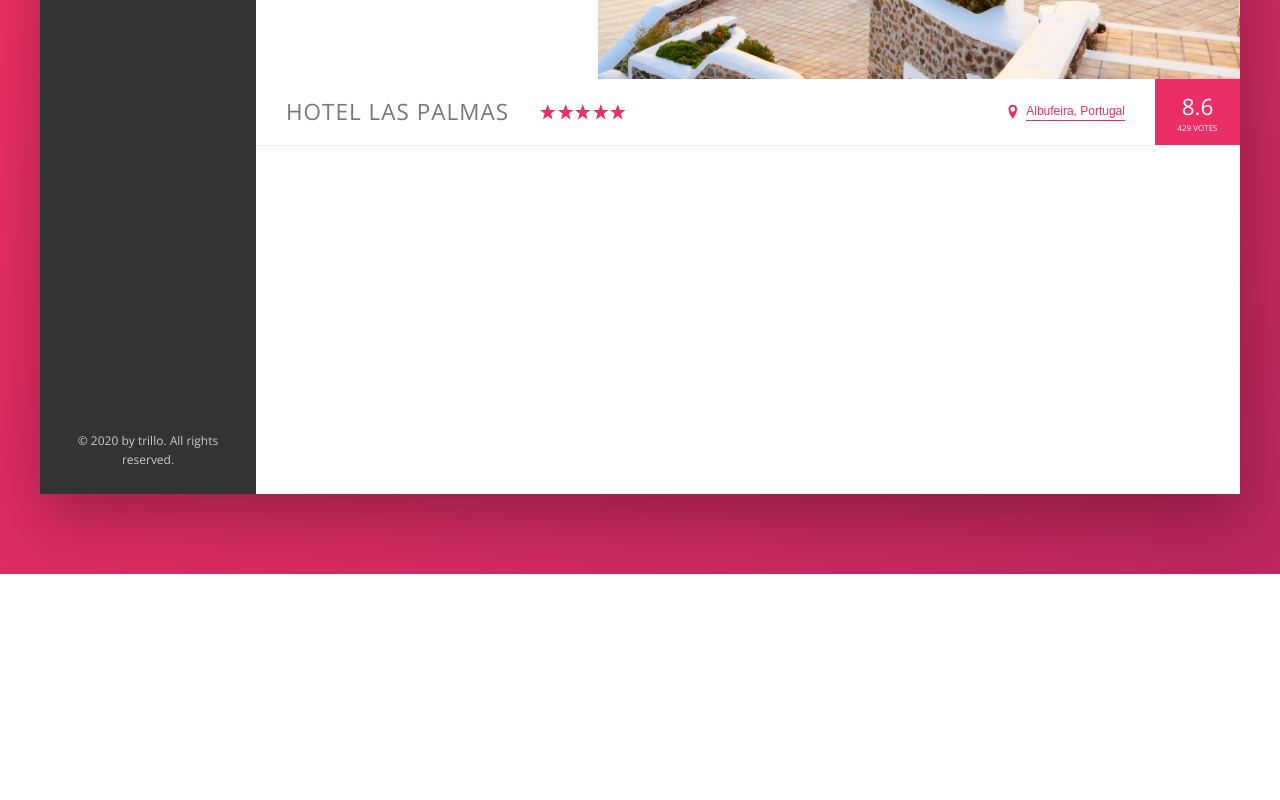
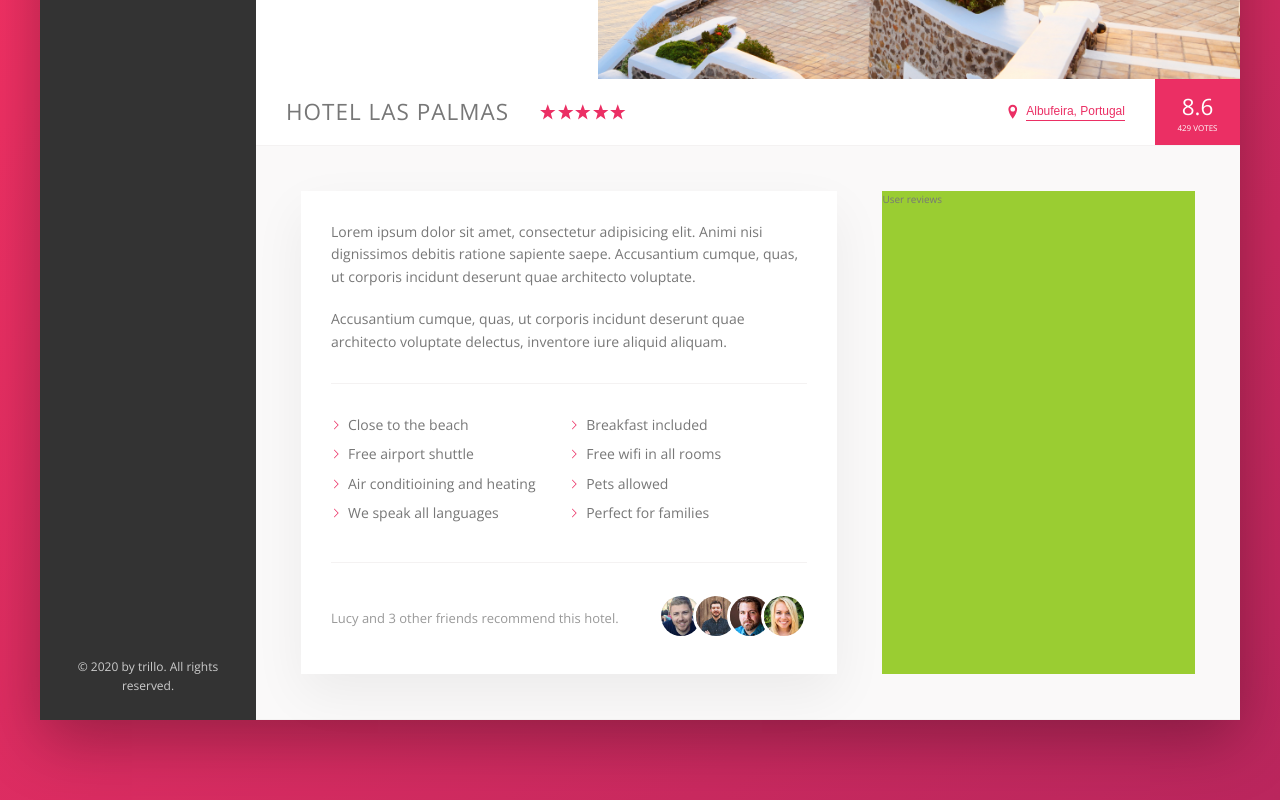
Before and after one commit to tlorent/advancedcss-trillo, a website: page index.html in a window 1280 px wide. Shown: the part 456-1256 px from the top of the page. Before the commit the page ends 1030 px from the top, so only its background shows below. Drawn offline with nearby package versions, Linux system fonts and the light colour scheme.

Commit message:
feat: Add hotel description.

```diff
--- a/index.html
+++ b/index.html
@@ -151,6 +151,59 @@
               <div class="overview__rating-count">429 votes</div>
             </div>
           </div>
+
+          <div class="detail">
+            <div class="description">
+              <p class="paragraph">
+                Lorem ipsum dolor sit amet, consectetur adipisicing elit. Animi
+                nisi dignissimos debitis ratione sapiente saepe. Accusantium
+                cumque, quas, ut corporis incidunt deserunt quae architecto
+                voluptate.
+              </p>
+              <p class="paragraph">
+                Accusantium cumque, quas, ut corporis incidunt deserunt quae
+                architecto voluptate delectus, inventore iure aliquid aliquam.
+              </p>
+              <ul class="list">
+                <li class="list__item">Close to the beach</li>
+                <li class="list__item">Breakfast included</li>
+                <li class="list__item">Free airport shuttle</li>
+                <li class="list__item">Free wifi in all rooms</li>
+                <li class="list__item">Air conditioining and heating</li>
+                <li class="list__item">Pets allowed</li>
+                <li class="list__item">We speak all languages</li>
+                <li class="list__item">Perfect for families</li>
+              </ul>
+              <div class="recommend">
+                <p class="recommend__count">
+                  Lucy and 3 other friends recommend this hotel.
+                </p>
+                <div class="recommend_friends">
+                  <img
+                    src="img/user-3.jpg"
+                    alt="Friend 1"
+                    class="recommend__photo"
+                  />
+                  <img
+                    src="img/user-4.jpg"
+                    alt="Friend 2"
+                    class="recommend__photo"
+                  />
+                  <img
+                    src="img/user-5.jpg"
+                    alt="Friend 3"
+                    class="recommend__photo"
+                  />
+                  <img
+                    src="img/user-6.jpg"
+                    alt="Friend 4"
+                    class="recommend__photo"
+                  />
+                </div>
+              </div>
+            </div>
+            <div class="user-reviews">User reviews</div>
+          </div>
         </main>
       </div>
     </div>
--- a/sass/_base.scss
+++ b/sass/_base.scss
@@ -15,6 +15,9 @@
   --color-grey-dark-3: #999;
 
   --shadow-dark: 0 2rem 6rem rgba(0, 0, 0, 0.3);
+  --shadow-light: 0 2rem 5rem rgba(0, 0, 0, 0.06);
+
+  --line: 1px solid var(--color-grey-light-2);
 }
 
 * {
--- a/sass/_components.scss
+++ b/sass/_components.scss
@@ -189,7 +189,7 @@
 // HOTEL OVERVIEW
 .overview {
   display: flex;
-  border-bottom: 1px solid var(--color-grey-light-2);
+  border-bottom: var(--line);
   align-items: center;
 
   &__heading {
@@ -284,3 +284,72 @@
     box-shadow: none;
   }
 }
+
+// PARAGRAPH
+.paragraph:not(:last-of-type) {
+  margin-bottom: 2rem;
+}
+
+// LIST
+.list {
+  list-style: none;
+  margin: 3rem 0;
+  padding: 3rem 0;
+  border-top: var(--line);
+  border-bottom: var(--line);
+
+  display: flex;
+  flex-wrap: wrap;
+
+  &__item {
+    flex: 0 0 50%;
+    margin-bottom: 0.7rem;
+  }
+
+  &__item::before {
+    content: "";
+    display: inline-block;
+    height: 1rem;
+    width: 1rem;
+    margin-right: 0.7rem;
+
+    // older browsers
+    // background-image: url("../img/chevron-thin-right.svg");
+    // background-size: cover;
+
+    // newer browsers -- masks
+    background-color: var(--color-primary);
+    -webkit-mask-image: url("../img/chevron-thin-right.svg");
+    mask-image: url("../img/chevron-thin-right.svg");
+    -webkit-mask-size: cover;
+    mask-size: cover;
+  }
+}
+
+// RECOMMEND
+.recommend {
+  font-size: 1.3rem;
+  color: var(--color-grey-dark-3);
+  display: flex;
+  align-items: center;
+
+  &__photo {
+    /* why content-box? otherwise the border is calculated with
+      the total size of the element and it will seem like the
+      image is smaller with the border attached to it.
+     */
+    box-sizing: content-box;
+    height: 4rem;
+    width: 4rem;
+    border-radius: 50%;
+    border: 3px solid #fff;
+
+    &:not(:last-child) {
+      margin-right: -1.5rem;
+    }
+  }
+
+  &__count {
+    margin-right: auto;
+  }
+}
--- a/sass/_layout.scss
+++ b/sass/_layout.scss
@@ -11,7 +11,7 @@
   font-size: 1.4rem;
   height: 7rem;
   background-color: #fff;
-  border-bottom: 1px solid var(--color-grey-light-2);
+  border-bottom: var(--line);
 
   display: flex;
   justify-content: space-between;
@@ -34,6 +34,25 @@
 .hotel-view {
   background-color: #fff;
   flex: 1;
+}
 
-  height: 80rem;
+.detail {
+  display: flex;
+  padding: 4.5rem;
+  background-color: var(--color-grey-light-1);
+  border-bottom: var(--line);
 }
+
+.description {
+  font-size: 1.4rem;
+  background-color: #fff;
+  box-shadow: var(--shadow-light);
+  padding: 3rem;
+  flex: 0 0 60%;
+  margin-right: 4.5rem;
+}
+
+.user-reviews {
+  background-color: yellowgreen;
+  flex: 1;
+}
```
Also changed, not shown: css/style.css.
